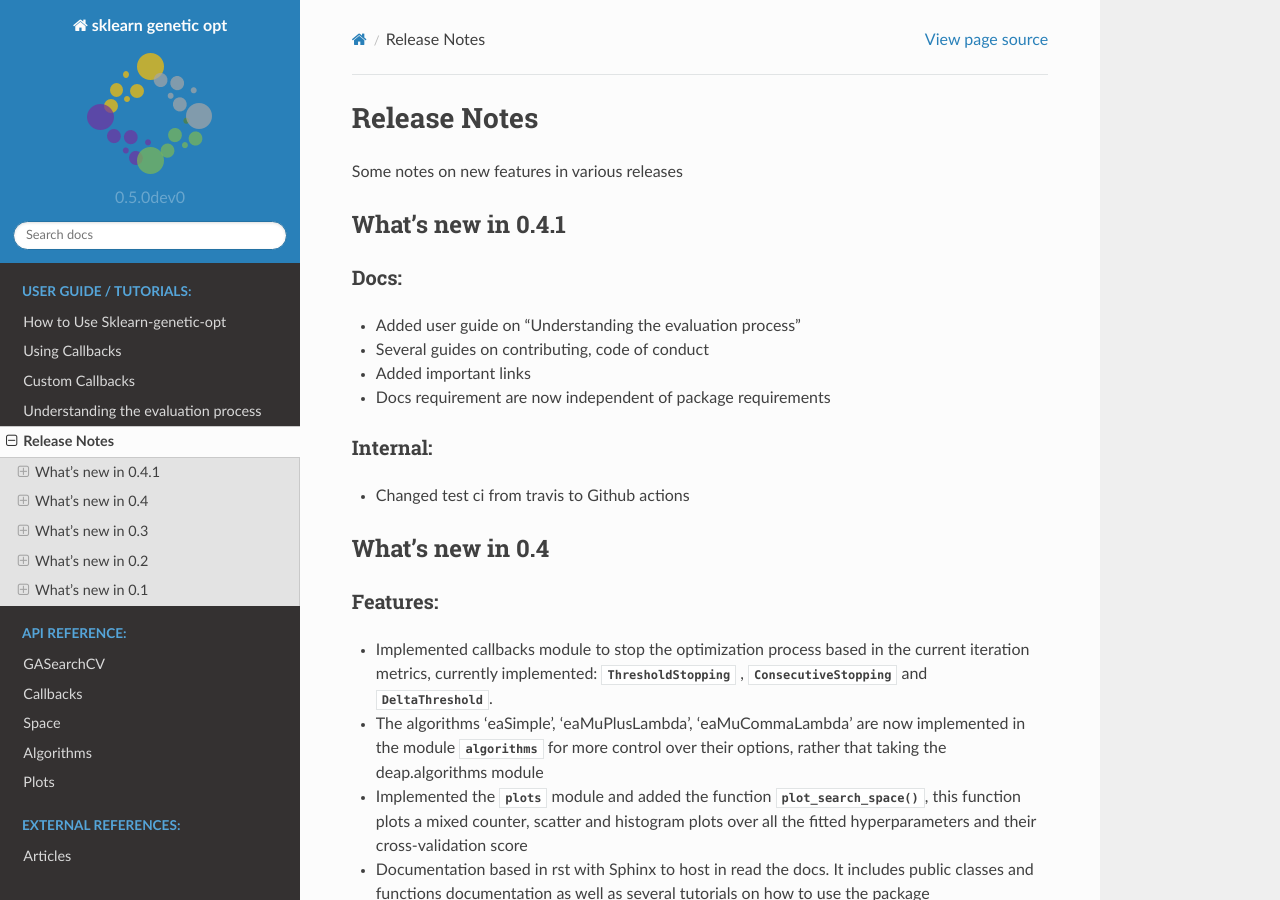
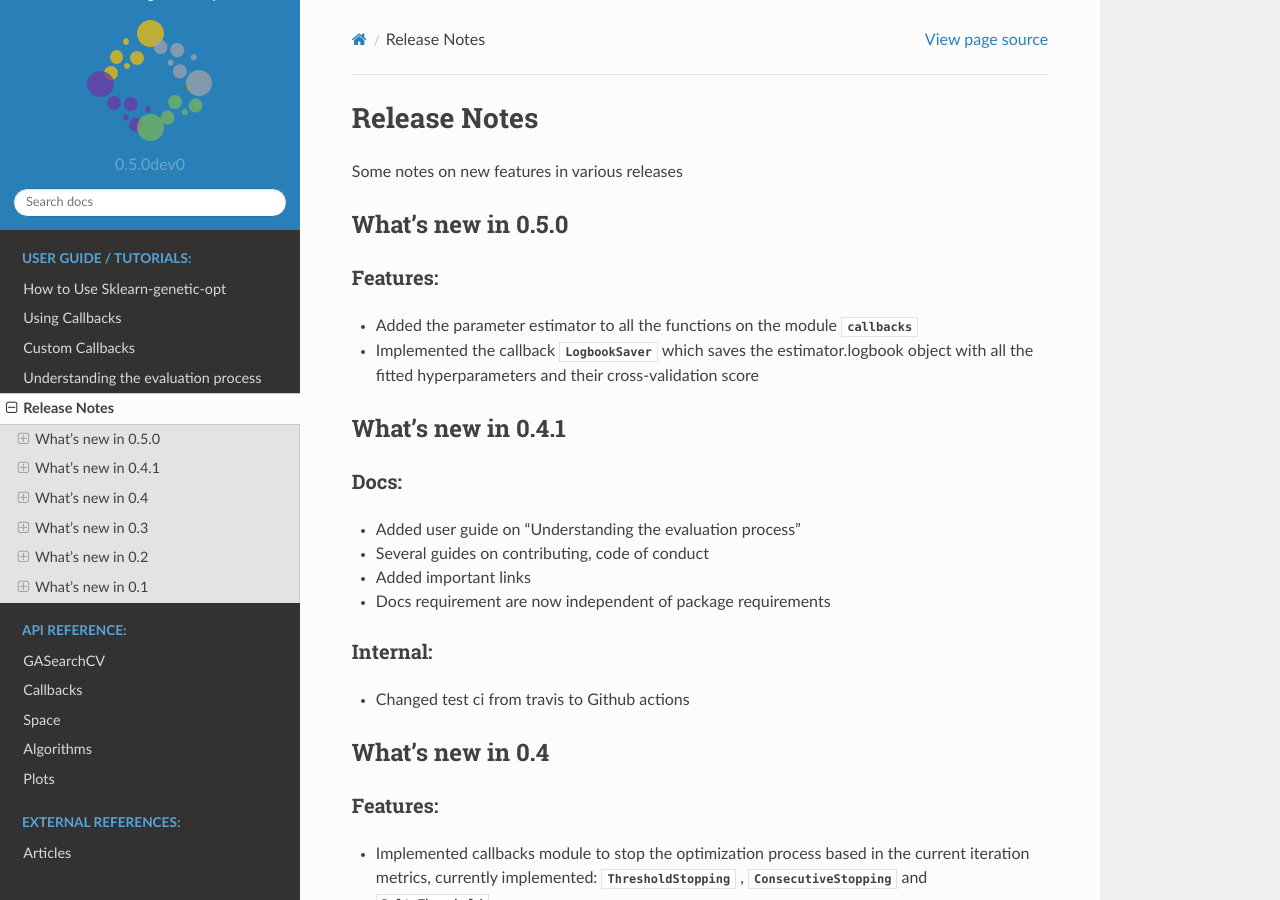
Before and after one commit to rodrigo-arenas/Sklearn-genetic-opt, a Sphinx documentation site: the page built from docs/release_notes.rst, in a window 1280 px wide and 900 px high. Built offline with Sphinx 7.4.7 and the Read the Docs theme 2.0.0, drawn with Linux system fonts in a browser that asks for light colours.

Commit message:
Updated doc with new estimator parameter

```diff
--- a/docs/release_notes.rst
+++ b/docs/release_notes.rst
@@ -2,6 +2,20 @@
 =============
 
 Some notes on new features in various releases
+
+What's new in 0.5.0
+-------------------
+
+^^^^^^^^^
+Features:
+^^^^^^^^^
+
+* Added the parameter estimator to all the functions on
+  the module :mod:`~sklearn_genetic.callbacks`
+
+* Implemented the callback :class:`~sklearn_genetic.callbacks.LogbookSaver`
+  which saves the estimator.logbook object with all the fitted hyperparameters
+  and their cross-validation score
 
 What's new in 0.4.1
 -------------------
```
